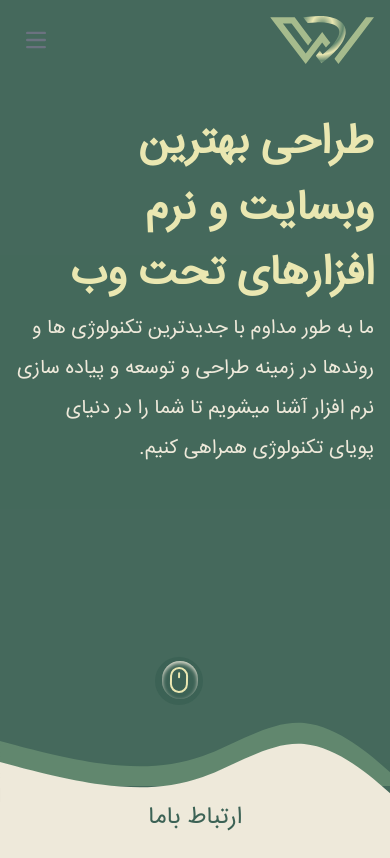
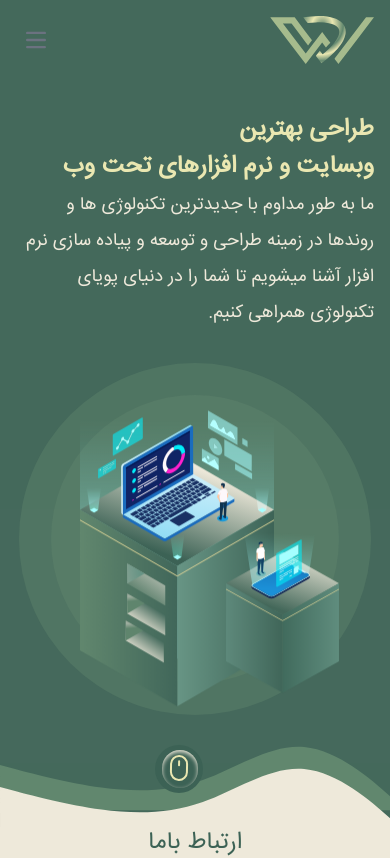
Before and after one commit to javadboroji/WebArt, a Next.js app in the folder web-art/: page / in a window 390 px wide. Shown: the top 858 px of the page. Built offline with nearby package versions, Linux system fonts and the light colour scheme.

Commit message:
Add Responsive Banner

```diff
--- a/web-art/app/Components/Banner.js
+++ b/web-art/app/Components/Banner.js
@@ -1,5 +1,6 @@
 import React from "react";
-
+import bannerImage from "@/public/asset/image/banner-88.svg"
+import Image from "next/image";
 function Banner() {
   return (
     <div className="banner-bg">
@@ -38,10 +39,14 @@ function Banner() {
               تکنولوژی همراهی کنیم.
             </span>
           </div>
-          <div >
-            <div className="bg-banner-image">
 
-            </div>
+            <div className="bg-banner-image flex justify-center lg:justify-end">
+                <div className="circle-larg">
+                    <div className="circle-small">
+                        <Image src={bannerImage} className="img-banner-style"/>
+                    </div>
+                </div>
+
           </div>
         </div>
       </div>
--- a/web-art/app/MainStyle.css
+++ b/web-art/app/MainStyle.css
@@ -165,7 +165,43 @@ font-weight: 400;
 line-height: 200%; /* 48px */
  }
 
+.circle-larg{
+   background: rgba(97, 135, 110, 0.40);
+   width: 32rem;
+   height: 32rem;
+   border-radius: 50%;
+   position: relative;
 
+}
+.circle-small{
+   background: rgba(97, 135, 110, 0.40);
+   width: 28rem;
+   height: 28rem;
+   border-radius: 50%;
+   position: absolute;
+   transform: translate(-50%,-50%);
+   top: 50%;
+   left: 50%;
+}
+.img-banner-style{
+   animation: mover .8s infinite alternate;
+}
+@keyframes customAni {
+   0% {
+    opacity: 1;
+    /* transform: scale(0.2); */
+   }
+
+   80% {
+    opacity: 0;
+    /* transform: scale(1.2); */
+   }
+
+   100% {
+    opacity: 0;
+    /* transform: scale(2.2); */
+   }
+ }
 
  /**=======================
   *     Contact
@@ -248,7 +284,55 @@ line-height: 200%; /* 48px */
    margin-right: auto;
    display: flex;
   }
- @media only screen and (min-width: 1400px){}
- @media only screen and (min-width: 1200px){}
- @media only screen and (min-width: 992px){}
- @media only screen and (min-width: 772px){}
+ @media only screen and (max-width: 1400px){}
+ @media only screen and (max-width: 1200px){}
+ @media only screen and (max-width: 1023px){
+   .mouse-motion{
+      bottom: 4%;
+   }
+   .title-banner{
+      font-size: 26px;
+   }
+   .text-banner{
+      font-size: 22px;
+   }
+   .circle-larg {
+      width: 25rem;
+      height: 25rem;
+   }
+   .circle-small{
+      width: 20rem;
+      height: 20rem;
+   }
+   .img-banner-style{
+      width: 90% !important;
+   }
+ }
+ @media only screen and (max-width: 772px){
+   /* .circle-larg{
+      transform: scale(0.6);
+   } */
+   .title-banner{
+      font-size: 24px;
+   }
+   .text-banner{
+      font-size: 18px;
+   }
+   .banner-bg{
+      min-height: 98vh;
+   }
+   .circle-larg {
+      width: 22rem;
+      height: 22rem;
+   }
+   .circle-small{
+      width: 18rem;
+      height: 18rem;
+   }
+   .img-banner-style{
+      width: 90% !important;
+   }
+   .bg-banner-image{
+      margin-top: 2rem;
+   }
+ }
```
Also changed, not shown: web-art/public/asset/image/banner-88.svg (added).
